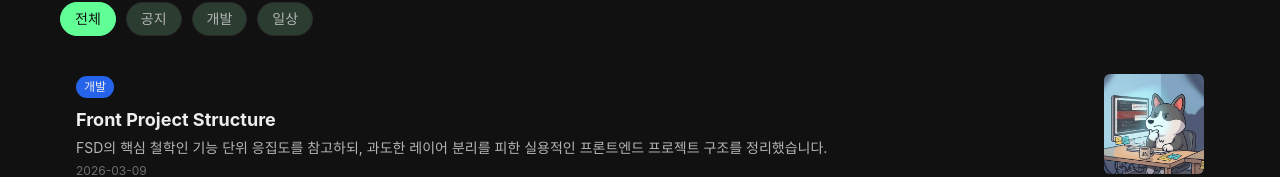
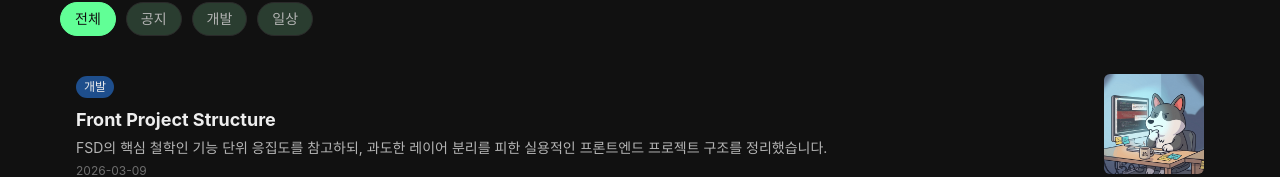
Before and after one commit to RyuWoong/ryuwoong.github.io, a Next.js app: page /blog in a window 1280 px wide. Shown: the part 194-371 px from the top of the page. Built offline with nearby package versions, Linux system fonts and the light colour scheme; a web font is replaced by a local one.

Commit message:
fix: 카테고리 색상 변경

```diff
--- a/app/(main)/blog/_components/CategoryLabel/categorylabel.module.css
+++ b/app/(main)/blog/_components/CategoryLabel/categorylabel.module.css
@@ -64,11 +64,13 @@
 }
 
 .development {
-  background-color: #2563eb;
+  background-color: var(--category-development-bg);
+  color: var(--category-development-text);
 }
 
 .development:hover {
-  background-color: #1d4ed8;
+  background-color: var(--category-development-hover);
+  color: var(--category-development-text);
 }
 
 .dailylife {
--- a/styles/tokens/colors.css
+++ b/styles/tokens/colors.css
@@ -129,6 +129,11 @@
   --feedback-warning-bg: var(--warning-1);
   --feedback-error-bg: var(--error-1);
   --feedback-info-bg: var(--info-1);
+
+  /* Category */
+  --category-development-bg: var(--info-5);
+  --category-development-hover: var(--info-6);
+  --category-development-text: var(--gray-12);
 }
 
 /* ----------------------------------------------
@@ -170,4 +175,9 @@
   --feedback-warning-bg: var(--warning-12);
   --feedback-error-bg: var(--error-12);
   --feedback-info-bg: var(--info-12);
+
+  /* Category */
+  --category-development-bg: var(--info-6);
+  --category-development-hover: var(--info-5);
+  --category-development-text: var(--gray-12);
 }
```
